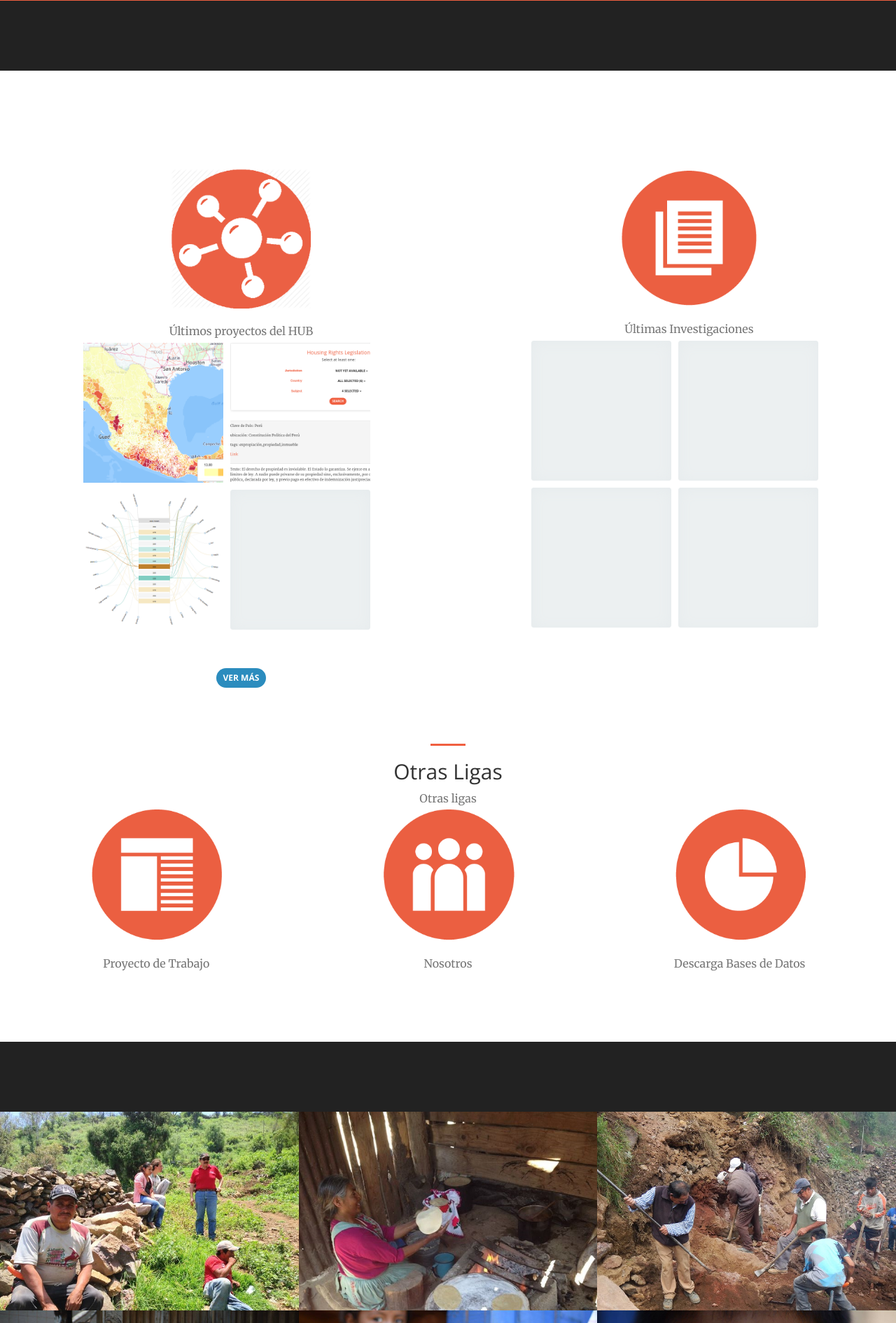
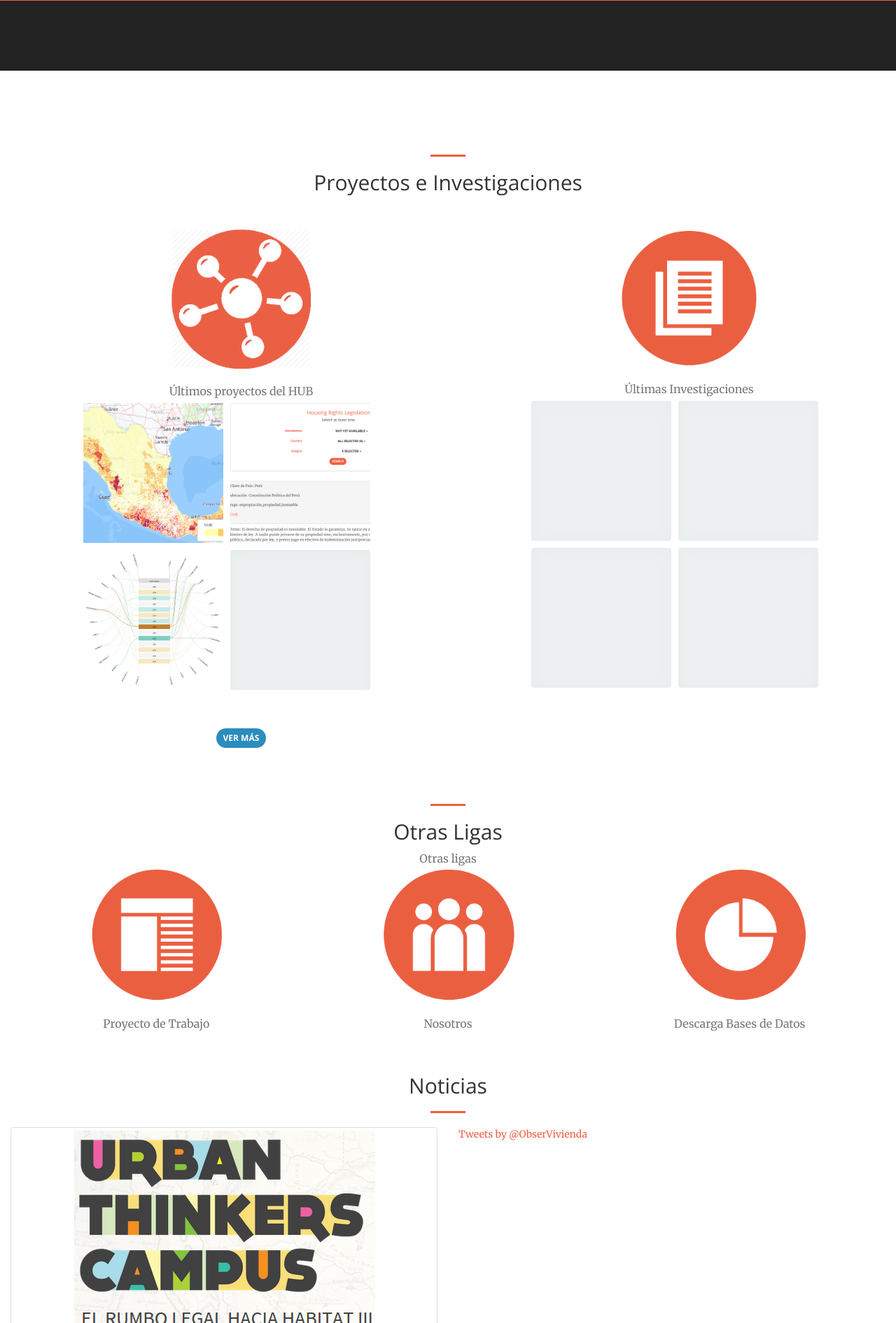
Before and after one commit to ObservatoriodeVivienda/webapp, a Django app: page / in a window 1280 px wide. Shown: the part 1382-3273 px from the top of the page at 70% size. Run offline with Django 3.2, Linux system fonts and the light colour scheme; parts of the project's set-up code (start-up, migrations or seed data) failed here and were passed over; some libraries are stand-ins or nearby versions.

Commit message:
twitter size changed

```diff
--- a/compareconstitutions/templates/base.html
+++ b/compareconstitutions/templates/base.html
@@ -54,10 +54,8 @@
     <!--NavBar-->
     {% block navbar %}
       <nav id="mainNav" class="navbar navbar-default navbar-fixed-top" >
-
           <div class="container-fluid">
               <!-- Brand and toggle get grouped for better mobile display -->
-
               <div class="navbar-header" >
                   <button type="button" class="navbar-toggle collapsed" data-toggle="collapse" data-target="#bs-example-navbar-collapse-1">
                       <span class="sr-only">Toggle navigation</span>
@@ -132,9 +130,6 @@
 {% block body %}
 
 {% endblock %}
-
-
-
 <footer class="site-footer" style="float:left;width:100%">
           <section id="contact">
               <div class="container">
--- a/compareconstitutions/templates/compareconstitutions/index.html
+++ b/compareconstitutions/templates/compareconstitutions/index.html
@@ -42,6 +42,12 @@
 
         <section>
             <center>
+                <hr class="primary">
+                <div class="row">
+                    <div class="col-lg-12 text-center">
+                        <h2 class="section-heading">Proyectos e Investigaciones</h2>
+                    </div>
+                </div>
                 <div class="col-sm-6 col-md-6" style="float:left;">
                     <div class='container_hover'>
                        <div class="row">
@@ -247,10 +253,45 @@
                 </div>
             </div>
 
+
             <div class="row" class="col-sm-12 col-md-12">
                 <br><br><br>
                 <br><br><br>
             </div>
+
+            <div class="row">
+                <br><br><br>
+                <div class="col-lg-12 text-center">
+                    <h2 class="section-heading">Noticias </h2>
+                    <hr class="primary">
+                </div>
+            </div>
+
+            <div class="col-sm-6 col-md-6">
+                <div class="thumbnail">
+                    <a href="http://www.urban.cnjur.org/" target="_blank"><img src="{% static "compareconstitutions/img/portfolio/urban_thinkers_campus_1.png"%}" alt="..." ></a>
+                    <div class="caption">
+                    <h3></h3>
+                    <p><b>Participación en el Urban Thinkers Campus (UTC) con el tema:</b> <font color="#f05f40">Asentamientos Irregulares en Áreas de Reserva Natural Protegida:</font> Crecimiento, Control y Propuestas.</p>
+
+                    <!-- <p><a href="#" class="btn btn-primary" role="button">Más</a></p>-->
+                </div>
+            </div>
+            </div>
+
+            <div class="col-sm-6 col-md-6">
+                <a class="twitter-timeline" href="https://twitter.com/ObserVivienda" data-widget-id="663874822091333633">Tweets by @ObserVivienda</a>
+                <script>!function(d,s,id){var js,fjs=d.getElementsByTagName(s)[0],p=/^http:/.test(d.location)?'http':'https';if(!d.getElementById(id)){js=d.createElement(s);js.id=id;js.src=p+"://platform.twitter.com/widgets.js";fjs.parentNode.insertBefore(js,fjs);}}(document,"script","twitter-wjs");</script>
+
+            </div>
+            </div>
+
+            <div class="row" class="col-sm-12 col-md-12">
+                <br><br><br>
+                <br><br><br>
+            </div>
+
+
 
         </section>
 
@@ -360,37 +401,6 @@
                 </div>
             </aside>
 
-        <section>
-            <div class="row">
-                <br><br><br>
-                <div class="col-lg-12 text-center">
-                    <h2 class="section-heading">Noticias </h2>
-                    <hr class="primary">
-                </div>
-            </div>
-
-            <div class="col-sm-6 col-md-4">
-                <div class="thumbnail">
-                    <a href="http://www.urban.cnjur.org/" target="_blank"><img src="{% static "compareconstitutions/img/portfolio/urban_thinkers_campus_1.png"%}" alt="..."></a>
-                    <div class="caption">
-                    <h3></h3>
-                    <p><b>Participación en el Urban Thinkers Campus (UTC) con el tema:</b> <font color="#f05f40">Asentamientos Irregulares en Áreas de Reserva Natural Protegida:</font> Crecimiento, Control y Propuestas.</p>
-
-                    <!-- <p><a href="#" class="btn btn-primary" role="button">Más</a></p>-->
-                </div>
-            </div>
-            </div>
-
-            <div class="col-sm-6 col-md-4">
-
-              <a class="twitter-timeline" href="https://twitter.com/ObserVivienda" data-widget-id="663162310781833216">Tweets by @ObserVivienda</a>
-              <script>!function(d,s,id){var js,fjs=d.getElementsByTagName(s)[0],p=/^http:/.test(d.location)?'http':'https';if(!d.getElementById(id)){js=d.createElement(s);js.id=id;js.src=p+"://platform.twitter.com/widgets.js";fjs.parentNode.insertBefore(js,fjs);}}(document,"script","twitter-wjs");</script>
-
-            </div>
-
-    </section>
-
-
   </body>
 </html>
 
```
